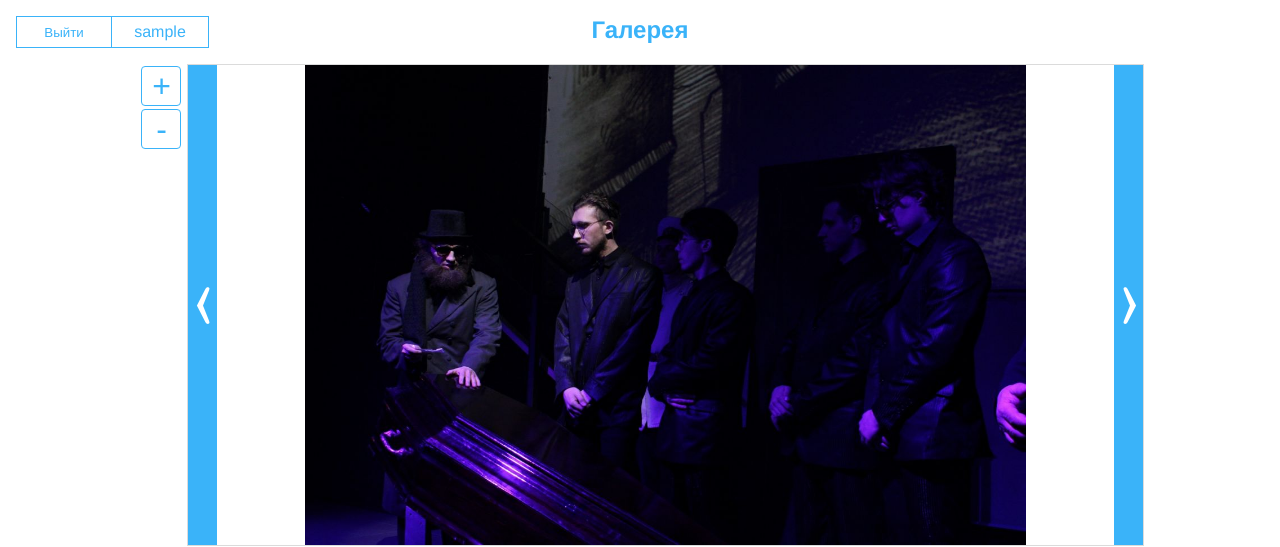
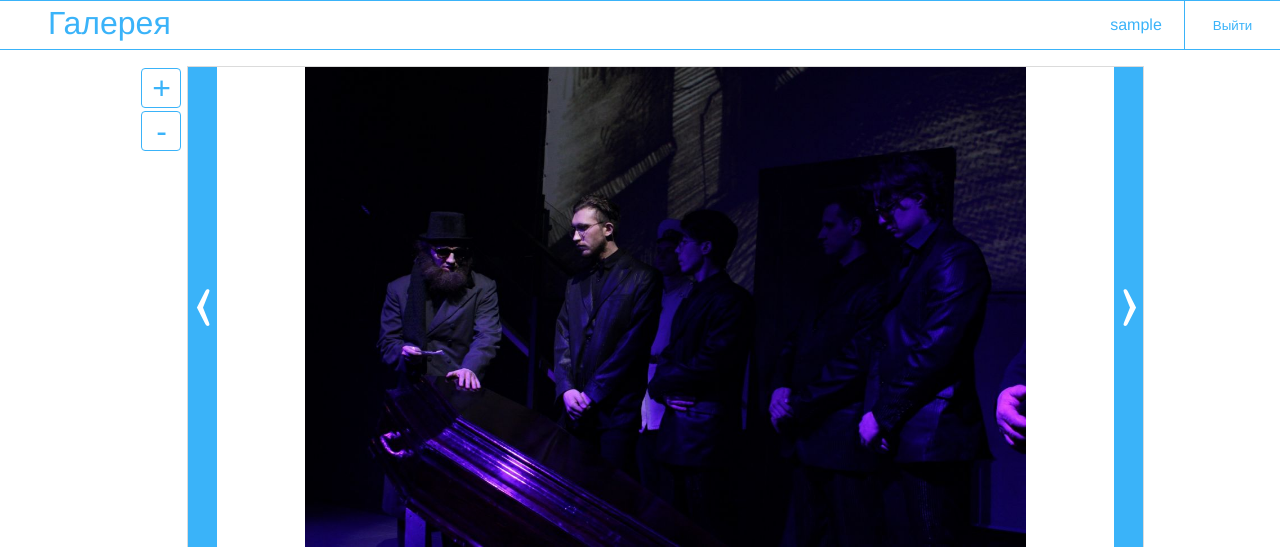
Before and after one commit to Aladser/gallery.org, a PHP site: page / in a window 1280 px wide. Shown: the top 547 px of the page. Run offline with PHP 8.4, Linux system fonts and the light colour scheme; the visitor is signed in with stand-in values (Sample User, id 1); data comes from the database, SQL or seed files in the repository; data that the repository does not hold is empty.

Commit message:
изменение шапки

```diff
--- a/index.php
+++ b/index.php
@@ -33,13 +33,13 @@
 </head>
 <body>
     <header class='header'>
-        <h2 class='gallery-header'>Галерея</h2>
+        <p class='header__title'>Галерея</p>
         <!-- кнопка войти-выйти -->
         <?php if(isset($_SESSION['auth'])): ?>
-            <input type="button" class='gallery-btn gallery__login-btn' id='login-btn' value='Выйти'>
-            <div class='gallery-login-name'><?=$user?></div>
+            <input type="button" class='gallery-btn header__login-btn' id='login-btn' value='Выйти'>
+            <div class='header__username' id='header__username'><?=$user?></div>
         <?php else: ?>
-            <input type="button" class='gallery-btn gallery__login-btn' id='login-btn' value='Войти'>
+            <input type="button" class='gallery-btn header__login-btn' id='login-btn' value='Войти'>
         <?php endif; ?>
     </header>
 
--- a/public_html/css/index.css
+++ b/public_html/css/index.css
@@ -1,6 +1,65 @@
 body{
     text-align: center;
     position: relative;
+}
+/* кнопка */
+.gallery-btn{
+    background-color: white;
+    color: rgb(58, 179, 249);
+    border: 1px solid rgb(58, 179, 249);
+    cursor: pointer;
+    height: 2rem;
+    width: 6rem;
+}
+.gallery-btn:hover{
+    color: white;
+    background-color: rgb(58, 179, 249);
+}
+.gallery-btn:active{
+    cursor: default;
+    background-color: white;
+    color: rgb(58, 179, 249);
+}
+/* header */
+.header{
+    margin-bottom: 1rem;
+    position: relative;
+    height: 3rem;
+    border-top: 1px solid rgb(58, 179, 249);
+    border-bottom: 1px solid rgb(58, 179, 249);
+}
+.header__title{
+    font-family:'Franklin Gothic Medium', 'Arial Narrow', Arial, sans-serif;
+    font-size: 2rem;
+    color:rgb(58, 179, 249);
+    width: 7rem;
+    height: 3rem;
+    padding: 0 3rem;
+    padding-top: 0.25rem;
+}
+.header__login-btn{
+    position: absolute;
+    top: 0;
+    right: 0;
+    height: 3rem;
+    width: 6rem;
+    border:none;
+    border-left: 1px solid rgb(58, 179, 249);
+}
+.header__username{
+    color: rgb(58, 179, 249);
+    font-family:'Franklin Gothic Medium', 'Arial Narrow', Arial, sans-serif;
+    height: 3rem;
+    width: 6rem;
+    cursor: default;
+
+    display: flex;
+    justify-content: center;
+    align-items: center;
+
+    position: absolute;
+    top: 0;
+    right: 6rem;
 }
 
 .gallery-container{
@@ -26,59 +85,12 @@ body{
     margin: 0.1rem;
 }
 
-.gallery-header{
-    font-family:'Franklin Gothic Medium', 'Arial Narrow', Arial, sans-serif;
-    color:rgb(58, 179, 249);
-    margin-top: 1rem;
-}
-
-.gallery-btn{
-    background-color: white;
-    color: rgb(58, 179, 249);
-    border: 1px solid rgb(58, 179, 249);
-    cursor: pointer;
-    height: 2rem;
-    width: 6rem;
-}
-.gallery-btn:hover{
-    color: white;
-    background-color: rgb(58, 179, 249);
-}
-
 .gallery__img-btn{
     font-size: 2rem;
     height: 2.5rem;
     width: 2.5rem;
     border-radius: 10%;
     margin-bottom: 0.2rem;
-}
-
-.gallery-btn:active{
-    cursor: default;
-    background-color: white;
-    color: rgb(58, 179, 249);
-}
-
-.gallery__login-btn{
-    position: absolute;
-    top: 0;
-    left: 1rem;
-}
-
-.gallery-login-name{
-    position: absolute;
-    top: 0rem;
-    left: 7rem;
-    border: 1px solid rgb(58, 179, 249);
-    border-left: none;
-    color: rgb(58, 179, 249);
-    font-family:'Franklin Gothic Medium', 'Arial Narrow', Arial, sans-serif;
-    height: 1.9rem;
-    width: 6rem;
-    display: flex;
-    justify-content: center;
-    align-items: center;
-    cursor: default;
 }
 
 .gallery__pane{
--- a/public_html/js/comments.js
+++ b/public_html/js/comments.js
@@ -16,7 +16,7 @@ function addComment(text, author, date){
     dateElem.innerHTML = date;
 
     // кнопка удаления комментария
-    let loginNameLabel = document.querySelector('.gallery-login-name'); // поле отображения имени пользователя
+    let loginNameLabel = document.querySelector('#header__username'); // поле отображения имени пользователя
     if(loginNameLabel){
         if(loginNameLabel.innerHTML === author){
             let btn = document.createElement('button');
@@ -59,7 +59,7 @@ function setDeleteParentComment(elem){
 const sendNewCmtForm =  document.querySelector('#cmt-container__form');
 if(sendNewCmtForm){
     let newCmt = document.querySelector('#cmt-container__new-cmt');
-    let author =  document.querySelector('.gallery-login-name');
+    let author =  document.querySelector('#header__username');
     sendNewCmtForm.addEventListener('submit', e => {
         if(newCmt.value !== ''){
             e.preventDefault();
--- a/public_html/js/images.js
+++ b/public_html/js/images.js
@@ -15,7 +15,7 @@ document.querySelector('.gallery__next-btn').addEventListener('click', setChange
 // удаление изображения
 const deleteBtn = document.querySelector('.gallery__delete-btn');
 if(deleteBtn){
-    let user = document.querySelector('.gallery-login-name').innerHTML;
+    let user = document.querySelector('#header__username').innerHTML;
     deleteBtn.addEventListener('click', ()=>{
         let file = document.querySelector('.gallery__pane').src;
         fetch(`../../engine/delete_files.php?delete=1&file=${file}&user=${user}`).then(r=>r.text()).then(data=>{
```
Also changed, not shown: data/img/op_1475221173-1140x570.jpg (deleted).
